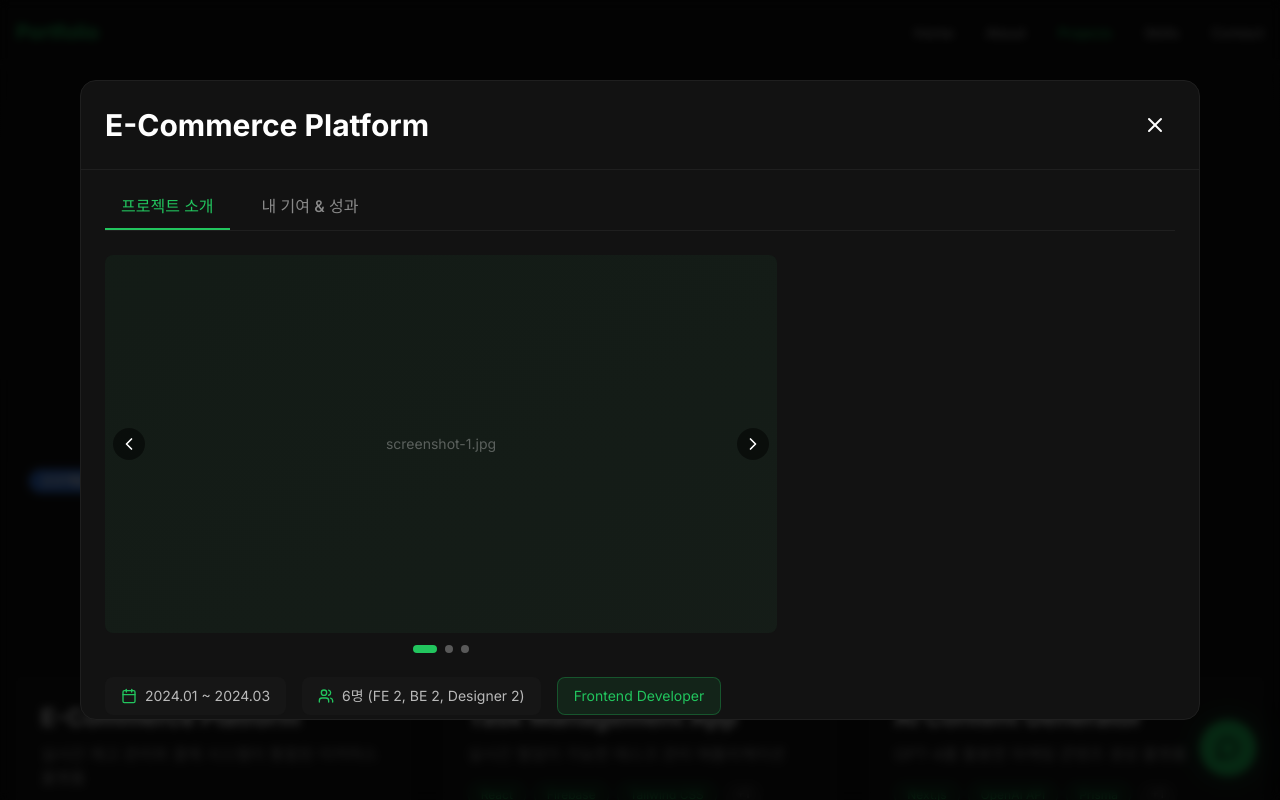
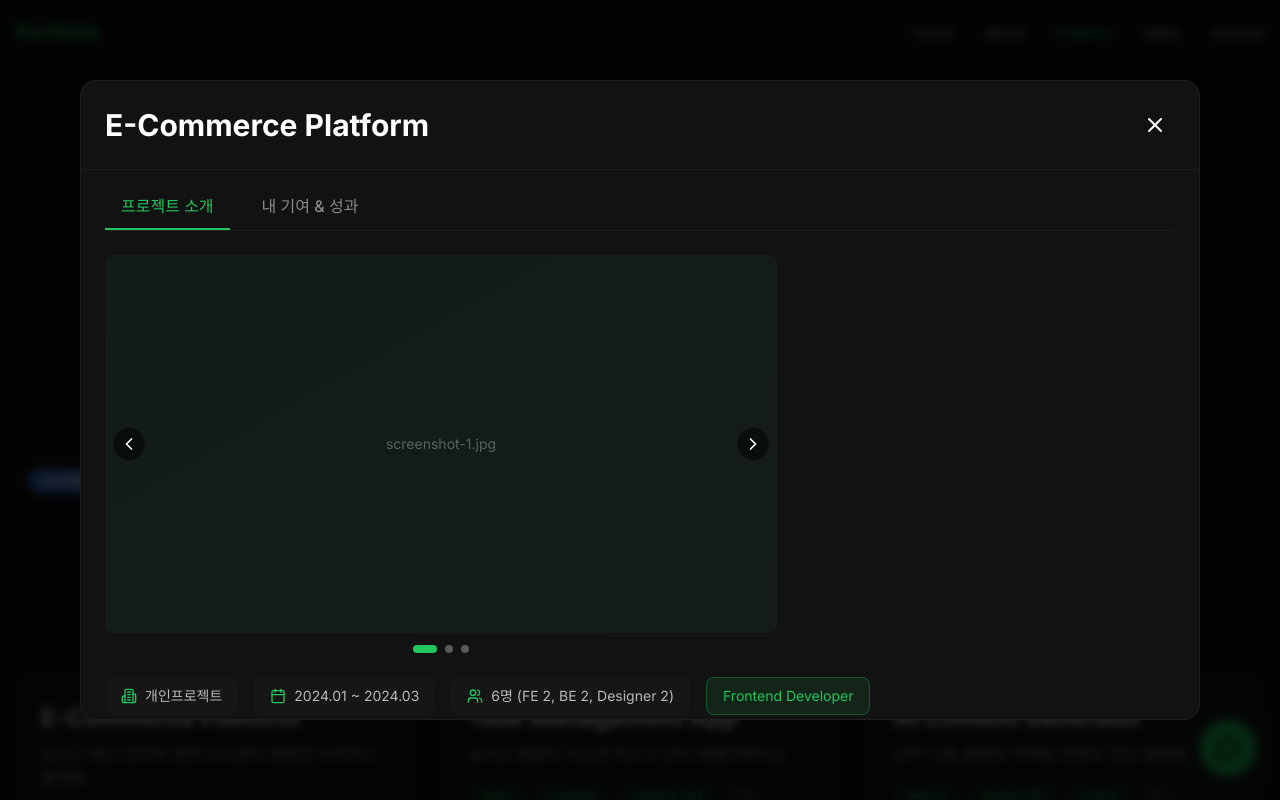
Before and after one commit to Hwirin-Kim/portfolio, a Next.js app: page /projects in a window 1280 px wide. Both pictures are taken after a click on the element 213 px from the left and 656 px from the top of the page. Shown: the top 800 px of the page. Built offline with nearby package versions, Linux system fonts and the light colour scheme.

Commit message:
fix: 프로젝트 사용값 및 애니메이션 변경

```diff
--- a/src/components/animations/SpotlightCard.tsx
+++ b/src/components/animations/SpotlightCard.tsx
@@ -1,6 +1,6 @@
 "use client";
 
-import { ReactNode, useRef, useState, MouseEvent, useMemo } from "react";
+import { ReactNode, useRef, useState, useEffect } from "react";
 import { motion } from "framer-motion";
 
 interface SpotlightCardProps {
@@ -8,8 +8,17 @@ interface SpotlightCardProps {
   className?: string;
 }
 
+interface Star {
+  id: number;
+  x: number;
+  y: number;
+  size: number;
+  duration: number;
+  delay: number;
+}
+
 // 별 생성 (랜덤 위치, 크기, 딜레이)
-const generateStars = (count: number) => {
+const generateStars = (count: number): Star[] => {
   return Array.from({ length: count }, (_, i) => ({
     id: i,
     x: Math.random() * 100, // %
@@ -26,9 +35,14 @@ export default function SpotlightCard({
 }: SpotlightCardProps) {
   const cardRef = useRef<HTMLDivElement>(null);
   const [isHovered, setIsHovered] = useState(false);
+  const [stars, setStars] = useState<Star[]>([]);
+  const [isMounted, setIsMounted] = useState(false);
 
-  // 별 20개 생성 (컴포넌트당 한 번만)
-  const stars = useMemo(() => generateStars(20), []);
+  // 클라이언트에서만 별 생성 (hydration 에러 방지)
+  useEffect(() => {
+    setStars(generateStars(20));
+    setIsMounted(true);
+  }, []);
 
   const handleMouseEnter = () => {
     setIsHovered(true);
@@ -53,7 +67,8 @@ export default function SpotlightCard({
       }}
       className={`relative group ${className}`}
     >
-      {/* 별 반짝임 효과 - 호버 시 활성화 */}
+      {/* 별 반짝임 효과 - 호버 시 활성화 (클라이언트에서만 렌더링) */}
+      {isMounted && (
         <div className="pointer-events-none absolute inset-0 rounded-xl overflow-hidden z-20">
           {stars.map((star) => (
             <motion.div
@@ -88,6 +103,7 @@ export default function SpotlightCard({
             />
           ))}
         </div>
+      )}
 
       {/* 부드러운 Glow Border */}
       <div className="absolute -inset-[1px] rounded-xl opacity-0 group-hover:opacity-100 transition-opacity duration-500">
--- a/src/components/projects/ProjectModal.tsx
+++ b/src/components/projects/ProjectModal.tsx
@@ -266,6 +266,14 @@ export default function ProjectModal({
 
                   {/* 프로젝트 정보 */}
                   <div className="flex flex-wrap gap-4 text-sm">
+                    {project.overview.company && (
+                      <div className="flex items-center gap-2 px-4 py-2 bg-card rounded-lg">
+                        <Building2 className="w-4 h-4 text-primary" />
+                        <span className="text-white/70">
+                          {project.overview.company}
+                        </span>
+                      </div>
+                    )}
                     <div className="flex items-center gap-2 px-4 py-2 bg-card rounded-lg">
                       <Calendar className="w-4 h-4 text-primary" />
                       <span className="text-white/70">
--- a/src/lib/data/projects.template.ts
+++ b/src/lib/data/projects.template.ts
@@ -32,6 +32,7 @@ export const showcaseProjectTemplate: ShowcaseProject = {
   // 탭1: 프로젝트 소개
   // ============================================
   overview: {
+    company: "개인프로젝트", // 또는 "네이처컴바인드", "주식회사 OO" 등
     period: "2024.01 ~ 2024.03",
     team: "5명 (FE 2, BE 2, Designer 1)", // 선택사항
     role: "Frontend Developer",
--- a/src/lib/data/projects.ts
+++ b/src/lib/data/projects.ts
@@ -10,6 +10,7 @@ export const projects: Project[] = [
     shortDescription: "실시간 재고 관리와 결제 시스템이 통합된 이커머스 플랫폼",
 
     overview: {
+      company: "개인프로젝트",
       period: "2024.01 ~ 2024.03",
       team: "6명 (FE 2, BE 2, Designer 2)",
       role: "Frontend Developer",
@@ -102,6 +103,7 @@ Server Components와 Client Components를 적절히 분리하여 성능을 극
     shortDescription: "실시간 협업이 가능한 태스크 관리 애플리케이션",
 
     overview: {
+      company: "개인프로젝트",
       period: "2023.09 ~ 2023.12",
       team: "4명 (FE 2, BE 1, Designer 1)",
       role: "Frontend Developer",
@@ -159,6 +161,7 @@ Server Components와 Client Components를 적절히 분리하여 성능을 극
     shortDescription: "GPT-4를 활용한 마케팅 콘텐츠 생성 플랫폼",
 
     overview: {
+      company: "개인프로젝트",
       period: "2023.05 ~ 2023.08",
       role: "Full Stack Developer",
       description: `AI를 활용하여 블로그 포스트, 소셜 미디어 콘텐츠,
@@ -196,6 +199,7 @@ Server Components와 Client Components를 적절히 분리하여 성능을 극
     shortDescription: "크리에이터를 위한 헤드리스 CMS 플랫폼",
 
     overview: {
+      company: "개인프로젝트",
       period: "2023.02 ~ 2023.04",
       role: "Frontend Developer",
       description: `크리에이티브 전문가들이 자신의 작업물을 쉽게 쇼케이스할 수 있는
```
Also changed, not shown: src/types/index.ts (+17 -15 lines). Lines whose indentation alone changed are shown as unchanged.
